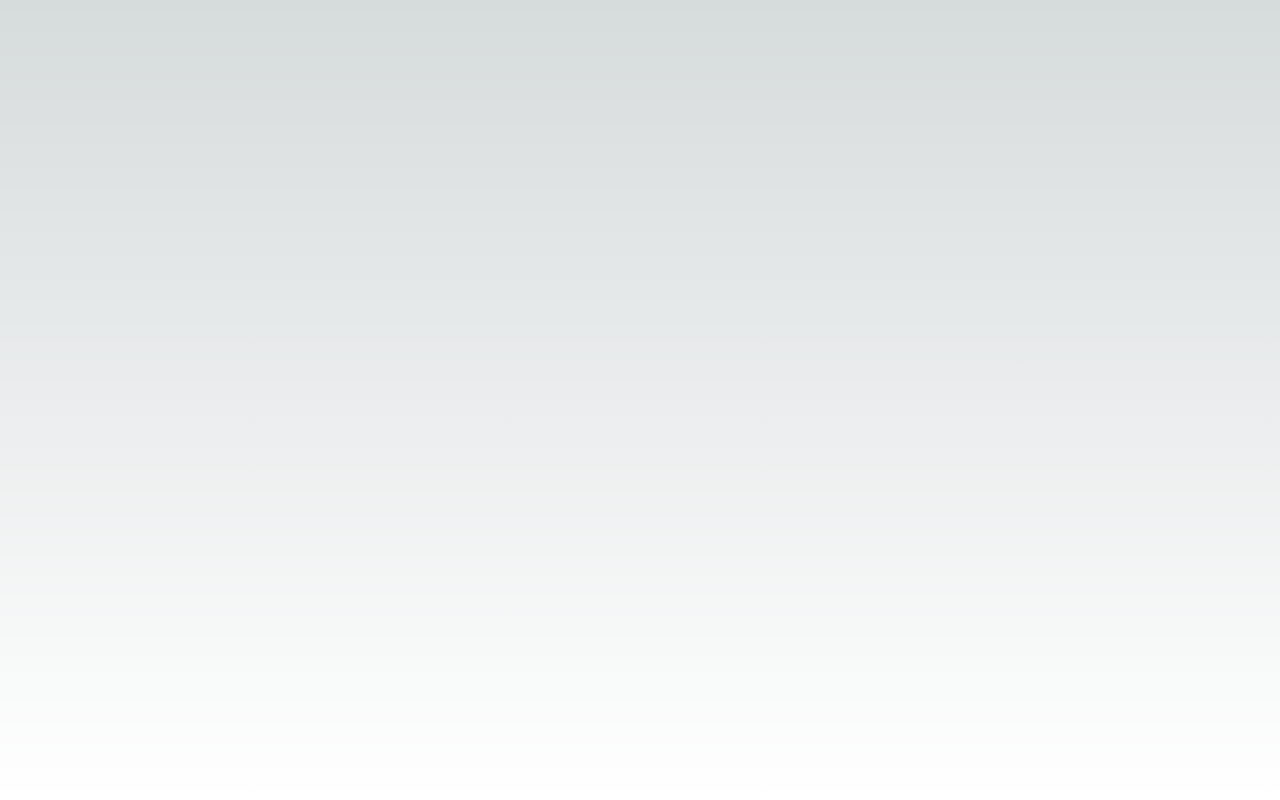
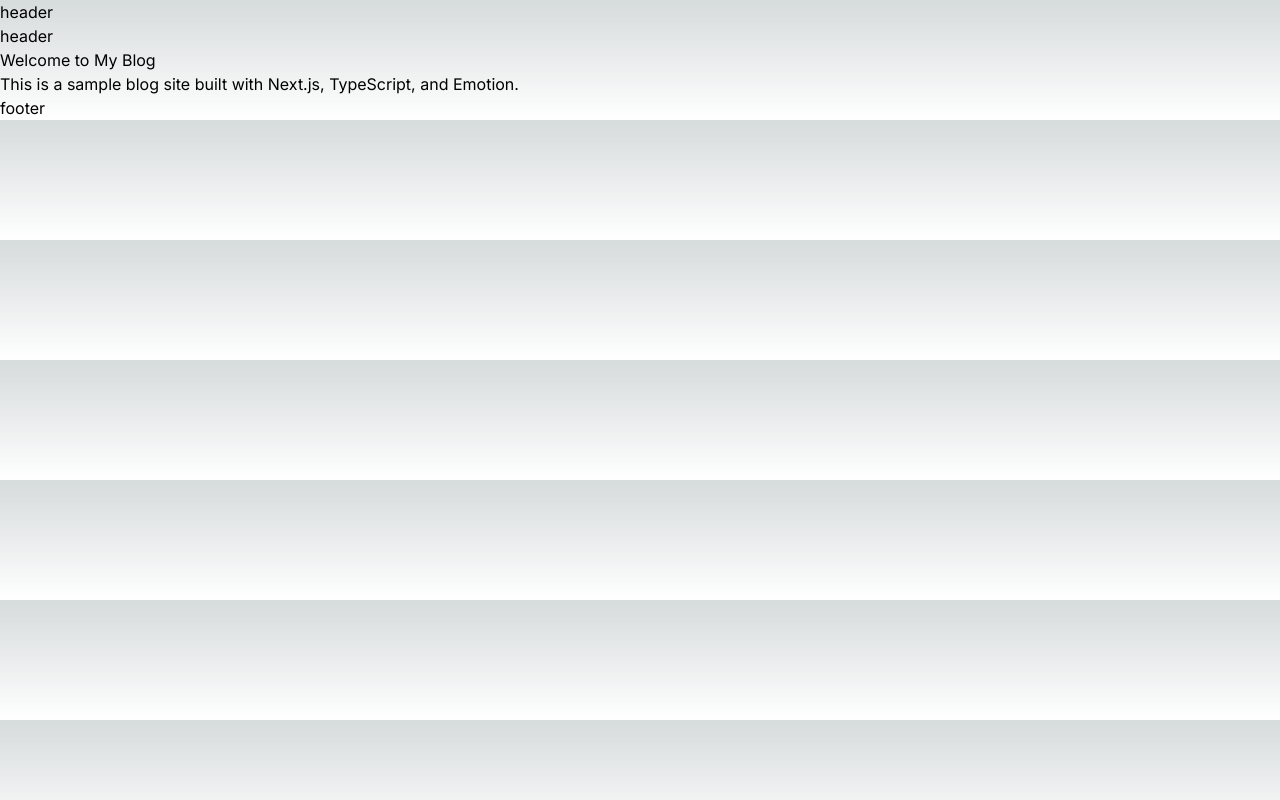
Before and after one commit to various3211workd/learn_portfolio, a Next.js app: page / in a window 1280 px wide. Built offline with nearby package versions, Linux system fonts and the light colour scheme.

Commit message:
[Add] header footer layout file

```diff
--- a/src/app/page.tsx
+++ b/src/app/page.tsx
@@ -1,7 +1,10 @@
+import Layout from '../components/layout'
+
 export default function Home() {
   return (
-    <main className="flex min-h-screen flex-col items-center justify-between p-24">
-
-    </main>
+    <Layout>
+      <h1>Welcome to My Blog</h1>
+      <p>This is a sample blog site built with Next.js, TypeScript, and Emotion.</p>
+    </Layout>
   );
 }
--- a/src/components/footer.tsx
+++ b/src/components/footer.tsx
@@ -0,0 +1,10 @@
+
+const Footer = () => {
+  return (
+    <footer>
+      <p>footer</p>
+    </footer>
+  )
+}
+
+export default Footer
--- a/src/components/header.tsx
+++ b/src/components/header.tsx
@@ -0,0 +1,17 @@
+
+const Header = () => {
+  return (
+    <header>
+      <h1>header</h1>
+      <nav>
+        <ul>
+          <li>
+            <a>header</a>
+          </li>
+        </ul>
+      </nav>
+    </header>
+  )
+}
+
+export default Header
--- /dev/null
+++ b/src/components/layout.tsx
@@ -0,0 +1,19 @@
+import { ReactNode } from 'react'
+import Header from '../components/header'
+import Footer from '../components/footer'
+
+type LayoutProps = {
+  children: ReactNode
+}
+
+const Layout = ({ children }: LayoutProps) => (
+  <>
+    <Header />
+
+    {children}
+
+    <Footer />
+  </>
+)
+
+export default Layout
```
